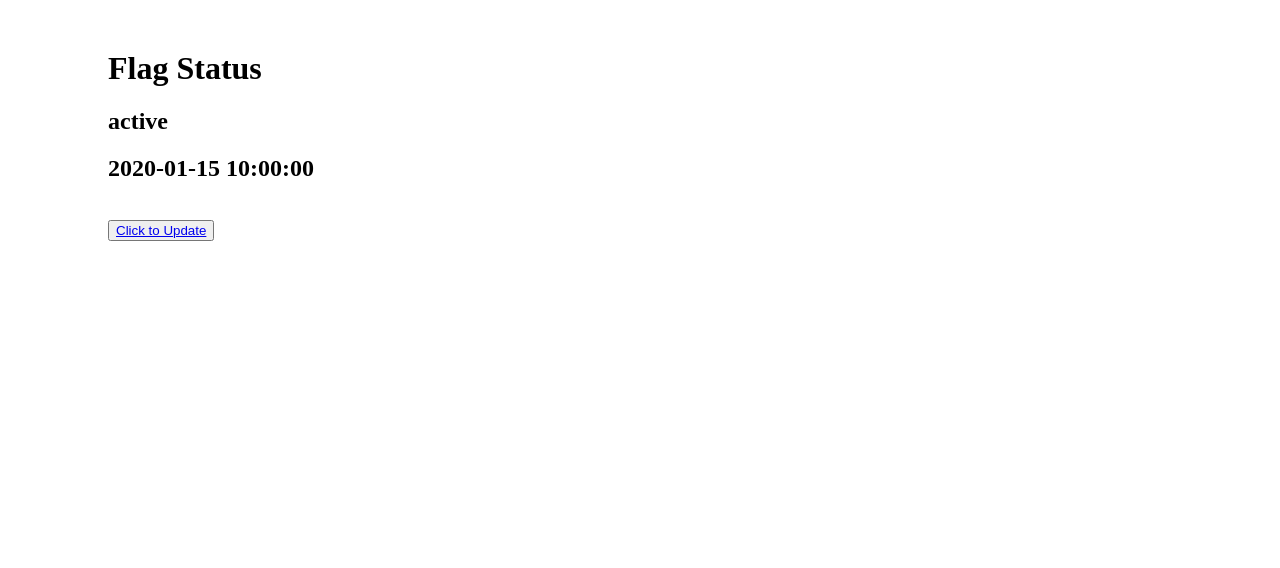
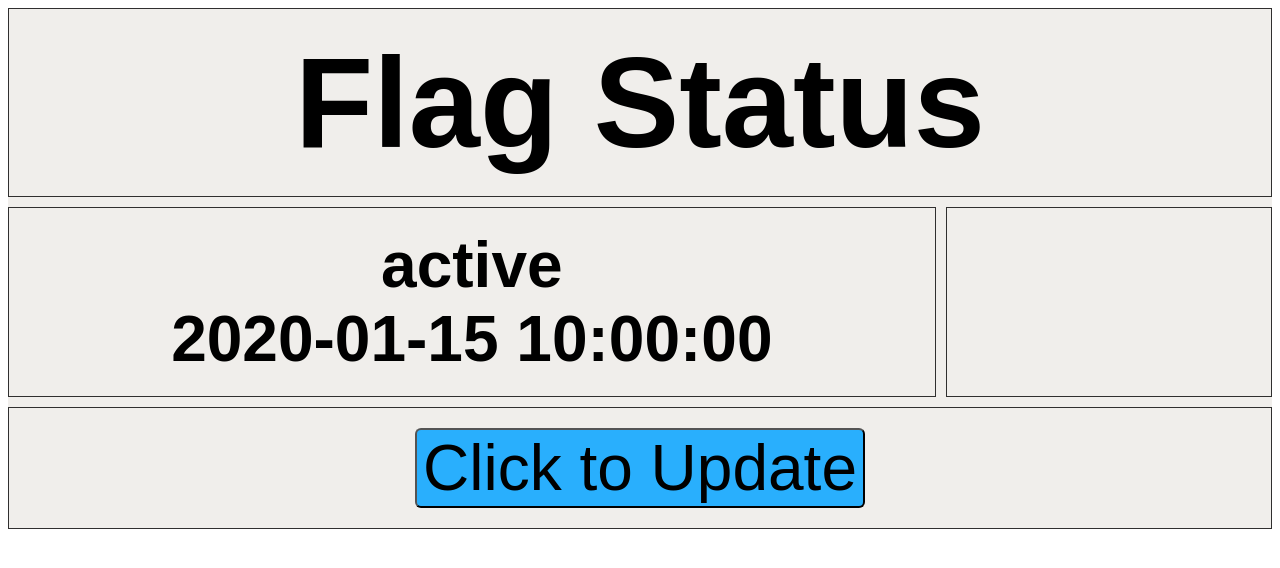
Before and after one commit to durdenz/FlagStatus, a Flask app: template templates/status.html in a window 1280 px wide. Shown: the top 568 px of the page. Run offline with Flask 2, Linux system fonts and the light colour scheme; the template is opened without the code that fills it: most values are stand-ins (such as "Sample title", 1, 10 or a date in 2020).

Commit message:
Updated UI for Aesthetics

```diff
--- a/templates/status.html
+++ b/templates/status.html
@@ -8,13 +8,30 @@
     <link rel="stylesheet" href="/static/status.css">
 </head>
 <body>
-    <div class="status" style="background-image: url('{{result.FlagURL}}');">
+    <div class="gridContainer">
+        <div class="gridItem gridItem1">
+            Flag Status
+        </div>
+        <div class="gridItem gridItem2">
+            {{result.Status}}
+            <br>
+            {{result.Date}}
+        </div>
+        <div class="gridItem gridItem3">
+            <img src={{result.FlagURL}} alt="">
+        </div>
+        <div class="gridItem gridItem4">
+            <button> <a href="/my-link/">Click to Update</a></button>
+        </div>
+    </div>
+
+    <!-- <div class="status" style="background-image: url('{{result.FlagURL}}');">
         <h1>Flag Status</h1>
         <h2>{{result.Status}}</h2>
         <h2>{{result.Date}}</h2>
         <br>
         <button> <a href="/my-link/">Click to Update</a> </button>
-    </div>
+    </div> -->
     <script src="/static/script.js"></script>
 </body>
 </html>
```
Also changed, not shown: 1 other file.
